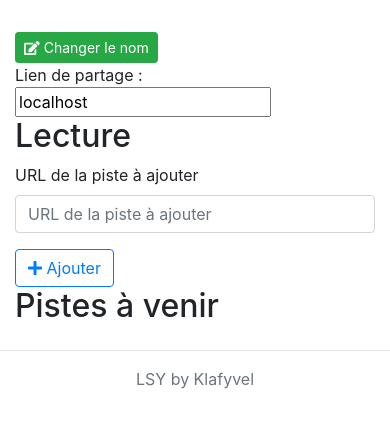
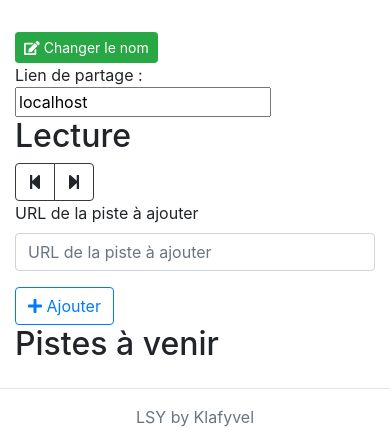
Before and after one commit to Klafyvel/live_share_youtube, a Django app: template player/templates/player/playlist.html in a window 390 px wide. Shown: the part 56-497 px from the top of the page. Run offline with Django 3.2, Linux system fonts and the light colour scheme; the template is opened without the code that fills it: values that come from a table or form of the project are taken from there, others are empty; some libraries are stand-ins or nearby versions.

Commit message:
boutons next/prev

```diff
--- a/player/templates/player/playlist.html
+++ b/player/templates/player/playlist.html
@@ -19,7 +19,21 @@
 	</div>
 	<div class="row" style="height:100%">
 		<div class="col-md-6">
-			<h2>Lecture</h2>
+			<div class="row">
+				<div class="col-md-10">
+					<h2>Lecture</h2>
+				</div>
+				<div class="col-md-2">
+					<div class="btn-group">
+						<a class="btn btn-outline-dark" role="button" onclick="prev();">
+							<i class="fas fa-step-backward"></i>
+						</a>
+						<a class="btn btn-outline-dark" role="button" onclick="next();">
+							<i class="fas fa-step-forward"></i>
+						</a>
+					</div>
+				</div>
+			</div>
 			<!-- 1. The <iframe> (and video player) will replace this <div> tag. -->
 			<div id="player" style="max-width:100%"></div>
 			<form onSubmit="return addLink();" class="form" id="add_link_form">
@@ -62,6 +76,22 @@ function onPlayerReady(event) {
       event.target.playVideo();
   }
   setInterval(loadLinks, 5000);
+}
+
+function next() {
+	if (current_link < (tracks.length -1)) {
+      current_link += 1
+      player.loadVideoById(tracks[current_link]);
+      event.target.playVideo();
+	}
+}
+
+function prev() {
+	if (current_link > 0) {
+      current_link -= 1
+      player.loadVideoById(tracks[current_link]);
+      event.target.playVideo();
+	}
 }
 
 function onPlayerStateChange(event) {
```
